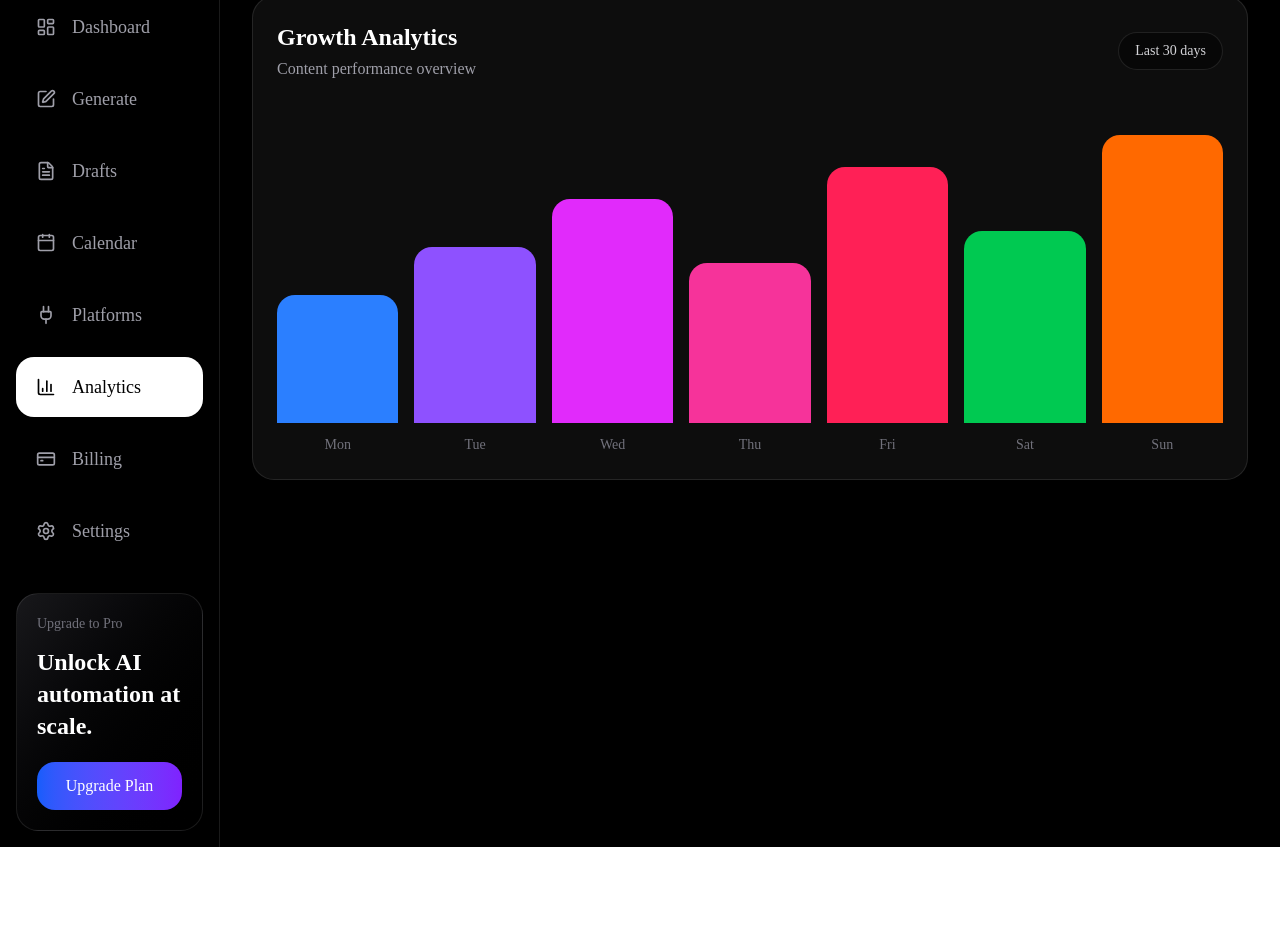
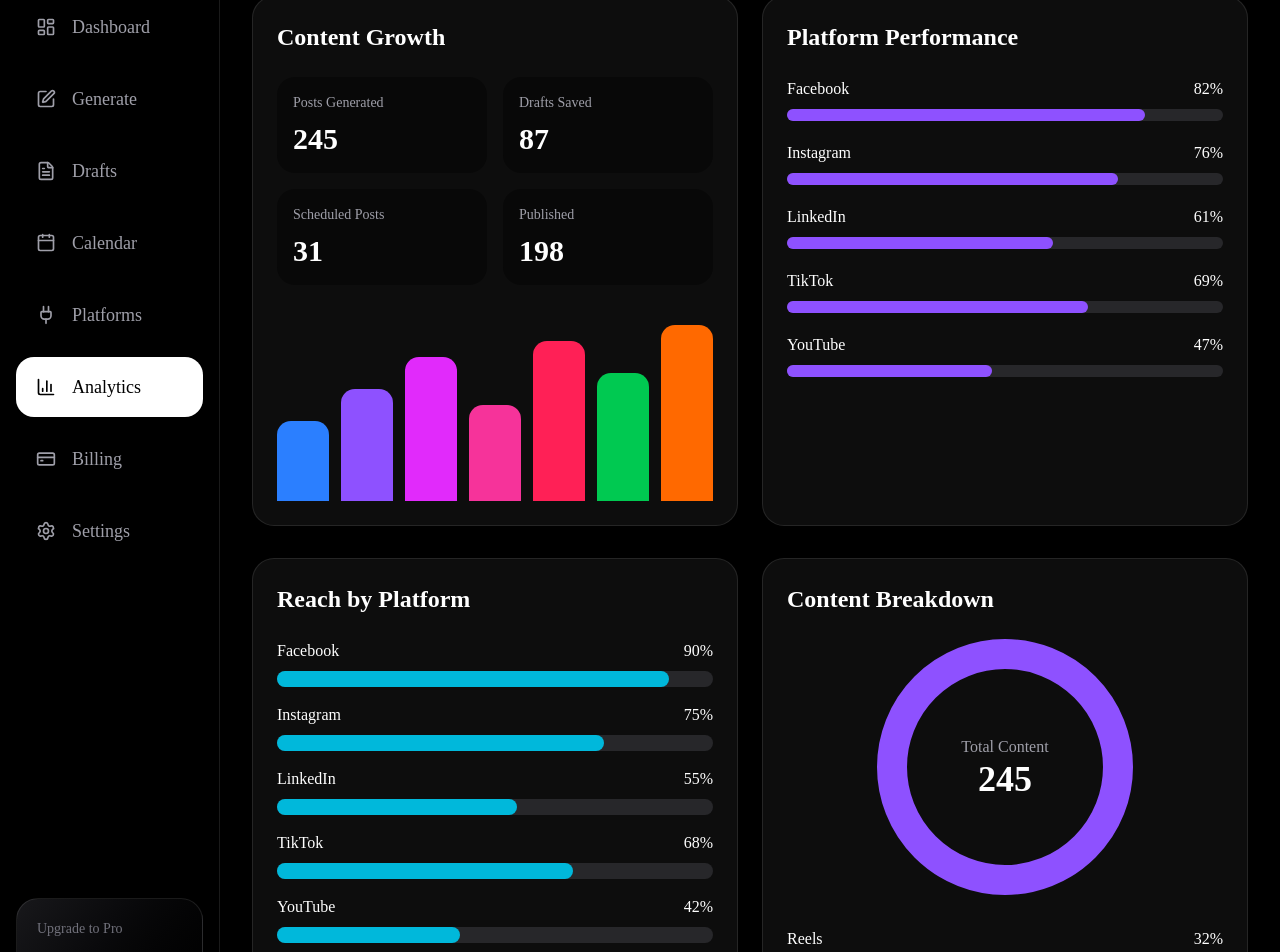
Before and after one commit to Soupaduc96/AutoContent-AI, a Next.js app: page /dashboard/analytics in a window 1280 px wide. Shown: the part 140-1092 px from the top of the page. Before the commit the page ends 987 px from the top, so only its background shows below. Built offline with nearby package versions, Linux system fonts and the light colour scheme.

Commit message:
Premium Generate Page workspace

```diff
--- a/src/app/(dashboard)/dashboard/analytics/page.tsx
+++ b/src/app/(dashboard)/dashboard/analytics/page.tsx
@@ -1,19 +1,185 @@
-import { AnalyticsChart } from '@/components/dashboard/analytics-chart';
-
 export default function AnalyticsPage() {
   return (
-    <div className="p-8 space-y-8 text-white">
+    <div className="space-y-8 p-8 text-white">
+      {/* Header */}
       <div>
         <h1 className="text-4xl font-bold">
-          Analytics
+          Analytics Overview
         </h1>
 
         <p className="mt-2 text-zinc-400">
-          Track your content performance.
+          Track performance across all platforms and campaigns.
         </p>
       </div>
 
-      <AnalyticsChart />
+      {/* Top Row */}
+      <div className="grid gap-6 lg:grid-cols-2">
+        {/* Content Growth */}
+        <section className="rounded-3xl border border-white/10 bg-white/5 p-6">
+          <h2 className="mb-6 text-2xl font-bold">
+            Content Growth
+          </h2>
+
+          <div className="mb-6 grid grid-cols-2 gap-4">
+            <div className="rounded-2xl bg-black/40 p-4">
+              <p className="text-sm text-zinc-400">
+                Posts Generated
+              </p>
+              <p className="mt-2 text-3xl font-bold">
+                245
+              </p>
+            </div>
+
+            <div className="rounded-2xl bg-black/40 p-4">
+              <p className="text-sm text-zinc-400">
+                Drafts Saved
+              </p>
+              <p className="mt-2 text-3xl font-bold">
+                87
+              </p>
+            </div>
+
+            <div className="rounded-2xl bg-black/40 p-4">
+              <p className="text-sm text-zinc-400">
+                Scheduled Posts
+              </p>
+              <p className="mt-2 text-3xl font-bold">
+                31
+              </p>
+            </div>
+
+            <div className="rounded-2xl bg-black/40 p-4">
+              <p className="text-sm text-zinc-400">
+                Published
+              </p>
+              <p className="mt-2 text-3xl font-bold">
+                198
+              </p>
+            </div>
+          </div>
+
+          <div className="flex h-48 items-end gap-3">
+            <div className="h-20 flex-1 rounded-t-xl bg-blue-500" />
+            <div className="h-28 flex-1 rounded-t-xl bg-violet-500" />
+            <div className="h-36 flex-1 rounded-t-xl bg-fuchsia-500" />
+            <div className="h-24 flex-1 rounded-t-xl bg-pink-500" />
+            <div className="h-40 flex-1 rounded-t-xl bg-rose-500" />
+            <div className="h-32 flex-1 rounded-t-xl bg-green-500" />
+            <div className="h-44 flex-1 rounded-t-xl bg-orange-500" />
+          </div>
+        </section>
+
+        {/* Platform Performance */}
+        <section className="rounded-3xl border border-white/10 bg-white/5 p-6">
+          <h2 className="mb-6 text-2xl font-bold">
+            Platform Performance
+          </h2>
+
+          {[
+            ["Facebook", "82%"],
+            ["Instagram", "76%"],
+            ["LinkedIn", "61%"],
+            ["TikTok", "69%"],
+            ["YouTube", "47%"],
+          ].map(([platform, score]) => (
+            <div key={platform} className="mb-5">
+              <div className="mb-2 flex justify-between">
+                <span>{platform}</span>
+                <span>{score}</span>
+              </div>
+
+              <div className="h-3 rounded-full bg-zinc-800">
+                <div
+                  className="h-3 rounded-full bg-violet-500"
+                  style={{ width: score }}
+                />
+              </div>
+            </div>
+          ))}
+        </section>
+      </div>
+
+      {/* Bottom Row */}
+      <div className="grid gap-6 lg:grid-cols-2">
+        {/* Reach by Platform */}
+        <section className="rounded-3xl border border-white/10 bg-white/5 p-6">
+          <h2 className="mb-6 text-2xl font-bold">
+            Reach by Platform
+          </h2>
+
+          <div className="space-y-4">
+            {[
+              ["Facebook", "90%"],
+              ["Instagram", "75%"],
+              ["LinkedIn", "55%"],
+              ["TikTok", "68%"],
+              ["YouTube", "42%"],
+            ].map(([platform, width]) => (
+              <div key={platform}>
+                <div className="mb-2 flex justify-between">
+                  <span>{platform}</span>
+                  <span>{width}</span>
+                </div>
+
+                <div className="h-4 rounded-full bg-zinc-800">
+                  <div
+                    className="h-4 rounded-full bg-cyan-500"
+                    style={{ width }}
+                  />
+                </div>
+              </div>
+            ))}
+          </div>
+        </section>
+
+        {/* Content Breakdown */}
+        <section className="rounded-3xl border border-white/10 bg-white/5 p-6">
+          <h2 className="mb-6 text-2xl font-bold">
+            Content Breakdown
+          </h2>
+
+          <div className="flex items-center justify-center">
+            <div className="flex h-64 w-64 items-center justify-center rounded-full border-[30px] border-violet-500">
+              <div className="text-center">
+                <p className="text-zinc-400">
+                  Total Content
+                </p>
+
+                <p className="text-4xl font-bold">
+                  245
+                </p>
+              </div>
+            </div>
+          </div>
+
+          <div className="mt-8 space-y-3">
+            <div className="flex justify-between">
+              <span>Reels</span>
+              <span>32%</span>
+            </div>
+
+            <div className="flex justify-between">
+              <span>Carousels</span>
+              <span>24%</span>
+            </div>
+
+            <div className="flex justify-between">
+              <span>Stories</span>
+              <span>18%</span>
+            </div>
+
+            <div className="flex justify-between">
+              <span>Videos</span>
+              <span>15%</span>
+            </div>
+
+            <div className="flex justify-between">
+              <span>Posts</span>
+              <span>11%</span>
+            </div>
+          </div>
+        </section>
+      </div>
     </div>
   );
 }
--- a/src/app/(dashboard)/dashboard/generate/page.tsx
+++ b/src/app/(dashboard)/dashboard/generate/page.tsx
@@ -21,13 +21,8 @@ export default function GeneratePage() {
   ];
 
   const platforms = ['LinkedIn', 'Facebook', 'Instagram', 'Twitter/X', 'TikTok', 'YouTube'];
-
   const tones = ['Professional', 'Friendly', 'Luxury', 'Educational', 'Funny', 'Motivational'];
-
-  const goals = [
-    'Generate Leads', 'Increase Sales', 'Build Brand',
-    'Engagement', 'Book Appointments', 'Drive Traffic',
-  ];
+  const goals = ['Generate Leads', 'Increase Sales', 'Build Brand', 'Engagement', 'Book Appointments', 'Drive Traffic'];
 
   const templates = [
     { label: '🏨 Hotel Promotion', topic: 'Increase direct bookings for our hotel' },
@@ -36,6 +31,11 @@ export default function GeneratePage() {
     { label: '✂️ Barbershop Offer', topic: 'Promote our haircut special offer' },
     { label: '💄 Salon Promotion', topic: 'Promote our beauty treatment package' },
     { label: '🛒 Ecommerce Sale', topic: 'Promote our seasonal sale' },
+  ];
+
+  const trendingIdeas = [
+    'Summer Sale', 'Customer Testimonial', 'Behind The Scenes',
+    'Local Business Growth', 'AI Marketing', 'Limited Time Offer',
   ];
 
   const handleGenerate = async () => {
@@ -49,24 +49,12 @@ export default function GeneratePage() {
     try {
       const response = await fetch('/api/generate', {
         method: 'POST',
-        headers: {
-          'Content-Type': 'application/json',
-        },
-        body: JSON.stringify({
-          businessType,
-          platform,
-          tone,
-          goal,
-          topic,
-        }),
+        headers: { 'Content-Type': 'application/json' },
+        body: JSON.stringify({ businessType, platform, tone, goal, topic }),
       });
 
       const data = await response.json();
-
-      if (!response.ok) {
-        throw new Error(data.error || 'Generation failed');
-      }
-
+      if (!response.ok) throw new Error(data.error || 'Generation failed');
       setGeneratedContent(data.content);
     } catch (error) {
       console.error(error);
@@ -89,17 +77,13 @@ export default function GeneratePage() {
         headers: { 'Content-Type': 'application/json' },
         body: JSON.stringify({
           title: topic || 'Untitled Draft',
-          businessType,
-          platform,
-          tone,
-          goal,
+          businessType, platform, tone, goal,
           content: generatedContent,
         }),
       });
 
       const result = await response.json();
       if (!response.ok) throw new Error(result.error);
-
       setDraftSaved(true);
       setTimeout(() => setDraftSaved(false), 2000);
     } catch (error) {
@@ -110,83 +94,83 @@ export default function GeneratePage() {
 
   return (
     <main className="min-h-screen bg-black text-white p-8">
-      <div className="mx-auto max-w-4xl">
+
+      {/* 1. max-w-7xl pou plis espas */}
+      <div className="mx-auto max-w-7xl">
 
         <h1 className="mb-2 text-4xl font-bold">Generate AI Content</h1>
         <p className="mb-8 text-zinc-400">
           Create social media posts tailored to your business in seconds.
         </p>
 
+        {/* Stats cards */}
+        <div className="mb-8 grid gap-4 md:grid-cols-3">
+          <div className="rounded-2xl border border-white/10 bg-white/5 p-5">
+            <p className="text-sm text-zinc-400">Generated Today</p>
+            <h3 className="mt-2 text-3xl font-bold">24</h3>
+          </div>
+          <div className="rounded-2xl border border-white/10 bg-white/5 p-5">
+            <p className="text-sm text-zinc-400">Drafts Saved</p>
+            <h3 className="mt-2 text-3xl font-bold">12</h3>
+          </div>
+          <div className="rounded-2xl border border-white/10 bg-white/5 p-5">
+            <p className="text-sm text-zinc-400">Scheduled Posts</p>
+            <h3 className="mt-2 text-3xl font-bold">8</h3>
+          </div>
+        </div>
+
+        {/* Two-column layout */}
+        <div className="grid gap-6 lg:grid-cols-2">
+
+          {/* LEFT — Form */}
           <div className="rounded-3xl border border-zinc-800 bg-zinc-900 p-6">
 
-          {/* Grid: Business Type, Tone, Goal */}
             <div className="grid gap-4 md:grid-cols-3 mb-4">
               <div>
-              <label className="mb-2 block text-sm font-medium text-zinc-400">
-                Business Type
-              </label>
+                <label className="mb-2 block text-sm font-medium text-zinc-400">Business Type</label>
                 <select
                   value={businessType}
                   onChange={(e) => setBusinessType(e.target.value)}
                   className="w-full rounded-xl border border-zinc-700 bg-zinc-800 p-4 text-white"
                 >
-                <option value="" className="text-black">
-                  Select Business Type
-                </option>
+                  <option value="" className="text-black">Select Business Type</option>
                   {businessTypes.map((item) => (
-                  <option key={item} value={item} className="text-black">
-                    {item}
-                  </option>
+                    <option key={item} value={item} className="text-black">{item}</option>
                   ))}
                 </select>
               </div>
 
               <div>
-              <label className="mb-2 block text-sm font-medium text-zinc-400">
-                Tone
-              </label>
+                <label className="mb-2 block text-sm font-medium text-zinc-400">Tone</label>
                 <select
                   value={tone}
                   onChange={(e) => setTone(e.target.value)}
                   className="w-full rounded-xl border border-zinc-700 bg-zinc-800 p-4 text-white"
                 >
-                <option value="" className="text-black">
-                  Select Tone
-                </option>
+                  <option value="" className="text-black">Select Tone</option>
                   {tones.map((item) => (
-                  <option key={item} value={item} className="text-black">
-                    {item}
-                  </option>
+                    <option key={item} value={item} className="text-black">{item}</option>
                   ))}
                 </select>
               </div>
 
               <div>
-              <label className="mb-2 block text-sm font-medium text-zinc-400">
-                Goal
-              </label>
+                <label className="mb-2 block text-sm font-medium text-zinc-400">Goal</label>
                 <select
                   value={goal}
                   onChange={(e) => setGoal(e.target.value)}
                   className="w-full rounded-xl border border-zinc-700 bg-zinc-800 p-4 text-white"
                 >
-                <option value="" className="text-black">
-                  Select Goal
-                </option>
+                  <option value="" className="text-black">Select Goal</option>
                   {goals.map((item) => (
-                  <option key={item} value={item} className="text-black">
-                    {item}
-                  </option>
+                    <option key={item} value={item} className="text-black">{item}</option>
                   ))}
                 </select>
               </div>
             </div>
 
-          {/* Platform tabs */}
             <div className="mb-4">
-            <label className="mb-2 block text-sm font-medium text-zinc-400">
-              Platform
-            </label>
+              <label className="mb-2 block text-sm font-medium text-zinc-400">Platform</label>
               <div className="flex flex-wrap gap-2">
                 {platforms.map((item) => (
                   <button
@@ -205,11 +189,8 @@ export default function GeneratePage() {
               </div>
             </div>
 
-          {/* Topic input */}
             <div className="mb-4">
-            <label className="mb-2 block text-sm font-medium text-zinc-400">
-              Topic
-            </label>
+              <label className="mb-2 block text-sm font-medium text-zinc-400">Topic</label>
               <input
                 type="text"
                 placeholder="Example: How hotels can increase direct bookings"
@@ -219,7 +200,6 @@ export default function GeneratePage() {
               />
             </div>
 
-          {/* Popular templates */}
             <div className="mb-6">
               <p className="mb-3 text-sm text-zinc-400">Popular Templates</p>
               <div className="flex flex-wrap gap-2">
@@ -236,7 +216,6 @@ export default function GeneratePage() {
               </div>
             </div>
 
-          {/* Generate button */}
             <button
               disabled={isGenerating}
               onClick={handleGenerate}
@@ -251,56 +230,81 @@ export default function GeneratePage() {
 
           </div>
 
-        {/* Result section */}
+          {/* RIGHT — AI Preview */}
+          <div className="rounded-3xl border border-zinc-800 bg-zinc-900 p-6 flex flex-col">
+
+            <div className="mb-4 flex items-center justify-between">
+              <h2 className="text-xl font-semibold">AI Preview</h2>
               {generatedContent && (
-          <div className="mt-8 rounded-3xl border border-zinc-800 bg-zinc-900 p-6">
-
-            <div className="mb-4 flex flex-wrap items-center justify-between gap-4">
-              <h2 className="text-xl font-semibold">Generated Content</h2>
-              <div className="flex flex-wrap gap-3">
-
+                <div className="flex gap-2">
                   <button
                     onClick={handleCopy}
-                  className={`rounded-lg px-4 py-2 transition ${
-                    copied
-                      ? 'bg-green-700 text-white'
-                      : 'bg-zinc-800 hover:bg-zinc-700 text-white'
+                    className={`rounded-lg px-3 py-1.5 text-sm transition ${
+                      copied ? 'bg-green-700 text-white' : 'bg-zinc-800 hover:bg-zinc-700 text-white'
                     }`}
                   >
                     {copied ? '✅ Copied' : '📋 Copy'}
                   </button>
-
                   <button
                     onClick={handleGenerate}
-                  className="rounded-lg bg-blue-600 px-4 py-2 hover:bg-blue-500 text-white transition"
+                    className="rounded-lg bg-blue-600 px-3 py-1.5 text-sm hover:bg-blue-500 text-white transition"
                   >
                     🔄 Regenerate
                   </button>
-
                   <button
                     onClick={handleSaveDraft}
-                  className={`rounded-lg px-4 py-2 transition ${
-                    draftSaved
-                      ? 'bg-green-700 text-white'
-                      : 'bg-green-600 hover:bg-green-500 text-white'
+                    className={`rounded-lg px-3 py-1.5 text-sm transition ${
+                      draftSaved ? 'bg-green-700 text-white' : 'bg-green-600 hover:bg-green-500 text-white'
                     }`}
                   >
                     {draftSaved ? '✅ Saved' : '💾 Save Draft'}
                   </button>
-
                 </div>
+              )}
             </div>
 
-            <div className="whitespace-pre-wrap rounded-xl border border-zinc-800 bg-black p-5 text-zinc-300 leading-relaxed">
+            {generatedContent ? (
+              <>
+                <div className="flex-1 whitespace-pre-wrap rounded-xl border border-zinc-800 bg-black p-5 text-zinc-300 leading-relaxed overflow-auto">
                   {generatedContent}
                 </div>
-
                 <p className="mt-2 text-right text-xs text-zinc-600">
                   {generatedContent.length} characters
                 </p>
+              </>
+            ) : (
+              /* 2. Empty state amelyore */
+              <div className="flex flex-1 min-h-[450px] items-center justify-center rounded-xl border border-dashed border-zinc-700">
+                <div className="text-center px-6">
+                  <div className="mb-4 text-5xl">✨</div>
+                  <h3 className="mb-2 text-lg font-semibold text-white">AI Preview</h3>
+                  <p className="text-sm text-zinc-500">
+                    Generate content and watch the preview appear instantly.
+                  </p>
+                </div>
+              </div>
+            )}
 
           </div>
-        )}
+
+        </div>
+        {/* End two-column */}
+
+        {/* 3. Trending Ideas */}
+        <div className="mt-8">
+          <h3 className="mb-4 text-xl font-semibold">Trending Ideas</h3>
+          <div className="flex flex-wrap gap-3">
+            {trendingIdeas.map((idea) => (
+              <button
+                key={idea}
+                onClick={() => setTopic(idea)}
+                className="rounded-full border border-zinc-700 bg-zinc-800 px-4 py-2 text-sm hover:bg-zinc-700 transition"
+              >
+                {idea}
+              </button>
+            ))}
+          </div>
+        </div>
 
       </div>
     </main>
--- a/src/components/dashboard/analytics-chart.tsx
+++ b/src/components/dashboard/analytics-chart.tsx
@@ -17,54 +17,40 @@ export function AnalyticsChart() {
         </div>
       </div>
 
-      <div className="flex h-[350px] items-end gap-4">
-        <div className="flex flex-1 flex-col items-center gap-3">
-          <div className="h-32 w-full rounded-t-2xl bg-blue-500" />
-          <span className="text-sm text-zinc-500">
-            Mon
-          </span>
+      <div className="flex h-[180px] items-end gap-3">
+        <div className="flex flex-1 flex-col items-center gap-2">
+          <div className="h-16 w-full rounded-t-xl bg-blue-500" />
+          <span className="text-xs text-zinc-500">Mon</span>
         </div>
 
-        <div className="flex flex-1 flex-col items-center gap-3">
-          <div className="h-44 w-full rounded-t-2xl bg-violet-500" />
-          <span className="text-sm text-zinc-500">
-            Tue
-          </span>
+        <div className="flex flex-1 flex-col items-center gap-2">
+          <div className="h-24 w-full rounded-t-xl bg-violet-500" />
+          <span className="text-xs text-zinc-500">Tue</span>
         </div>
 
-        <div className="flex flex-1 flex-col items-center gap-3">
-          <div className="h-56 w-full rounded-t-2xl bg-fuchsia-500" />
-          <span className="text-sm text-zinc-500">
-            Wed
-          </span>
+        <div className="flex flex-1 flex-col items-center gap-2">
+          <div className="h-32 w-full rounded-t-xl bg-fuchsia-500" />
+          <span className="text-xs text-zinc-500">Wed</span>
         </div>
 
-        <div className="flex flex-1 flex-col items-center gap-3">
-          <div className="h-40 w-full rounded-t-2xl bg-pink-500" />
-          <span className="text-sm text-zinc-500">
-            Thu
-          </span>
+        <div className="flex flex-1 flex-col items-center gap-2">
+          <div className="h-20 w-full rounded-t-xl bg-pink-500" />
+          <span className="text-xs text-zinc-500">Thu</span>
         </div>
 
-        <div className="flex flex-1 flex-col items-center gap-3">
-          <div className="h-64 w-full rounded-t-2xl bg-rose-500" />
-          <span className="text-sm text-zinc-500">
-            Fri
-          </span>
+        <div className="flex flex-1 flex-col items-center gap-2">
+          <div className="h-36 w-full rounded-t-xl bg-rose-500" />
+          <span className="text-xs text-zinc-500">Fri</span>
         </div>
 
-        <div className="flex flex-1 flex-col items-center gap-3">
-          <div className="h-48 w-full rounded-t-2xl bg-green-500" />
-          <span className="text-sm text-zinc-500">
-            Sat
-          </span>
+        <div className="flex flex-1 flex-col items-center gap-2">
+          <div className="h-28 w-full rounded-t-xl bg-green-500" />
+          <span className="text-xs text-zinc-500">Sat</span>
         </div>
 
-        <div className="flex flex-1 flex-col items-center gap-3">
-          <div className="h-72 w-full rounded-t-2xl bg-orange-500" />
-          <span className="text-sm text-zinc-500">
-            Sun
-          </span>
+        <div className="flex flex-1 flex-col items-center gap-2">
+          <div className="h-40 w-full rounded-t-xl bg-orange-500" />
+          <span className="text-xs text-zinc-500">Sun</span>
         </div>
       </div>
     </section>
```
Also changed, not shown: src/components/dashboard/page-header.tsx (added, +46 -0 lines), 1 other file (tests, documents, lock files or other folders). Lines whose indentation alone changed are shown as unchanged.
